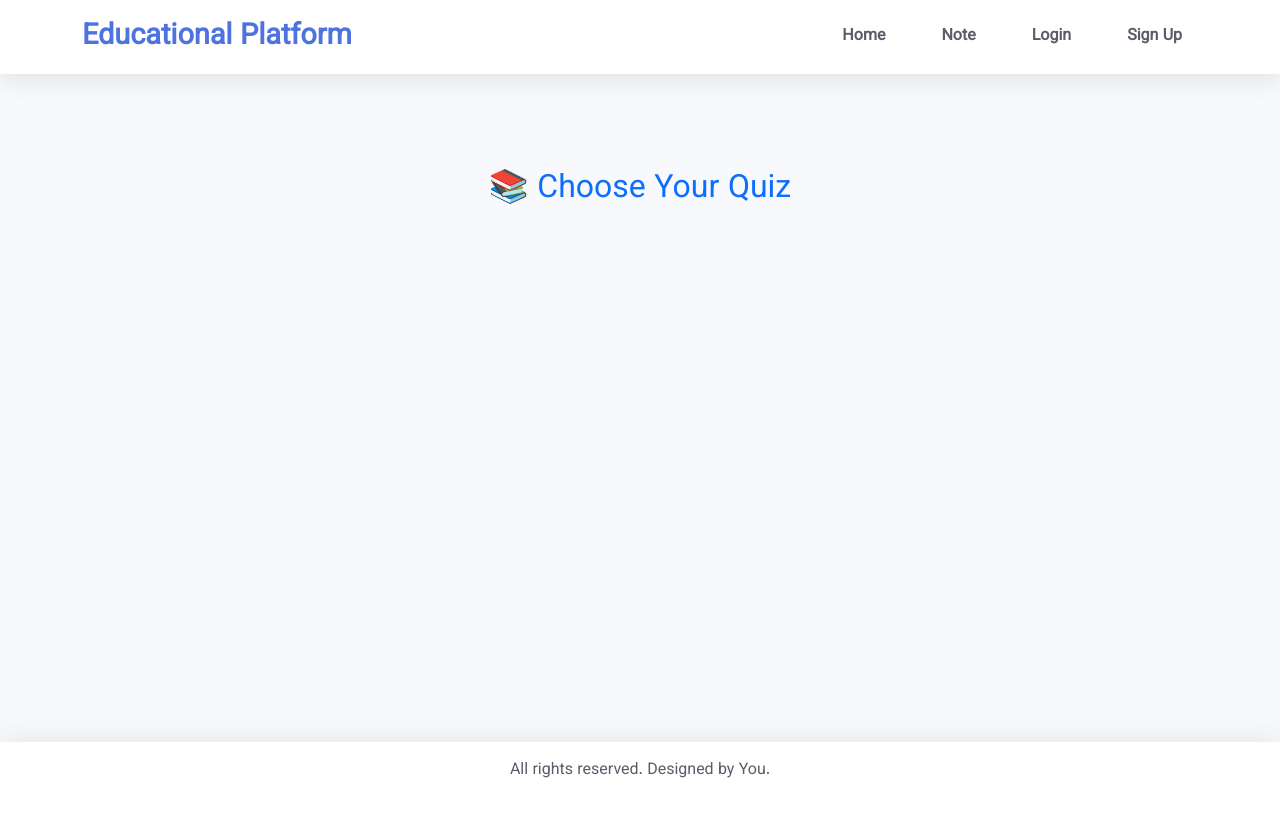
After one commit to dehghan9156/DjangoSmartLearningPlatform, a Django app: page /learning/select/exam/ in a window 1280 px wide. The commit adds this page. Run offline with Django 5.2, Linux system fonts and the light colour scheme; data that the repository does not hold is empty.

Commit message:
add view for select,display exam-question

```diff
--- /dev/null
+++ b/learning/templates/learning/select-exam.html
@@ -0,0 +1,21 @@
+{% extends 'base.html' %}
+{% block content %}
+<div class="container mt-5">
+    <h2 class="text-center text-primary mb-4">📚 Choose Your Quiz</h2>
+    <div class="row justify-content-center">
+        {% for note in notes %}
+            <div class="col-md-6 col-lg-4 d-flex justify-content-center mb-4">
+                <form method="post" action="{% url 'learning:exam' note.pk %}" class="w-100" style="max-width: 20rem;">
+                    {% csrf_token %}
+                    <button type="submit" class="card shadow-lg border-0 rounded-4 h-100 w-100 bg-light text-dark text-decoration-none hover-shadow" style="transition: all 0.3s;">
+                        <div class="card-body text-center py-4">
+                            <h5 class="card-title mb-3">📝 {{ note.title }}</h5>
+                            <p class="card-text">Click to start this quiz</p>
+                        </div>
+                    </button>
+                </form>
+            </div>
+        {% endfor %}
+    </div>
+</div>
+{% endblock %}
--- a/learning/urls.py
+++ b/learning/urls.py
@@ -14,5 +14,6 @@ urlpatterns = [
     path("note/detail/<int:pk>/",views.NoteDetailView.as_view(),name="note-detail"),
     path("note/create/question/<int:pk>/",views.NoteCreateQuestionbyGptView.as_view(),name="create-question-by-gpt"),
     path("note/check/answer/<int:pk>/",views.NoteCheckAnswerGptView.as_view(),name="note-check-answer-gpt"),
-    path("exam/read/",views.ExamReadyView.as_view(),name="exam-ready"),
+    path("select/exam/",views.SelectExamView.as_view(),name="select-exam"),
+    path("exam/<int:pk>/",views.ExamView.as_view(),name="exam"),
 ]
--- a/learning/views.py
+++ b/learning/views.py
@@ -345,6 +345,13 @@ class NoteCheckAnswerGptView(View):
             return f"❌ Error communicating with GPT: {str(e)}"
 
 
-class ExamReadyView(View,LoginRequiredMixin):
+class SelectExamView(View,LoginRequiredMixin):
     def get(self,request):
-        return render(request,"learning/exam-ready.html")
+        notes = Note.objects.all()
+        return render(request,"learning/select-exam.html",{"notes":notes})
+
+class ExamView(View,LoginRequiredMixin):
+    def post(self,request,pk):
+        note = Note.objects.get(pk=pk)
+        questions = Question.objects.filter(note=note)
+        return render(request,"learning/exam.html",{"questions":questions})
--- a/templates/base.html
+++ b/templates/base.html
@@ -47,7 +47,7 @@
                 <li class="nav-item"><a class="nav-link" href="{% url "learning:note-list" %}">Note</a></li>
                 {% if user.is_authenticated %}
                     {% if request.user.role == "student" or request.user.role == "admin" %}
-                        <li class="nav-item"><a class="nav-link" href="{% url "learning:exam-ready" %}">Exam</a></li>
+                        <li class="nav-item"><a class="nav-link" href="{% url "learning:select-exam" %}">Exam</a></li>
                     {% endif %}
                     <li class="nav-item"><a class="nav-link" href="{% url "learning:test" %}">ChatBot</a></li>
                     <li class="nav-item"><a class="nav-link" href="#">Profile</a></li>
```
Also changed, not shown: learning/templates/learning/exam-ready.html (deleted, +0 -18 lines), learning/templates/learning/exam.html (added, +45 -0 lines).
